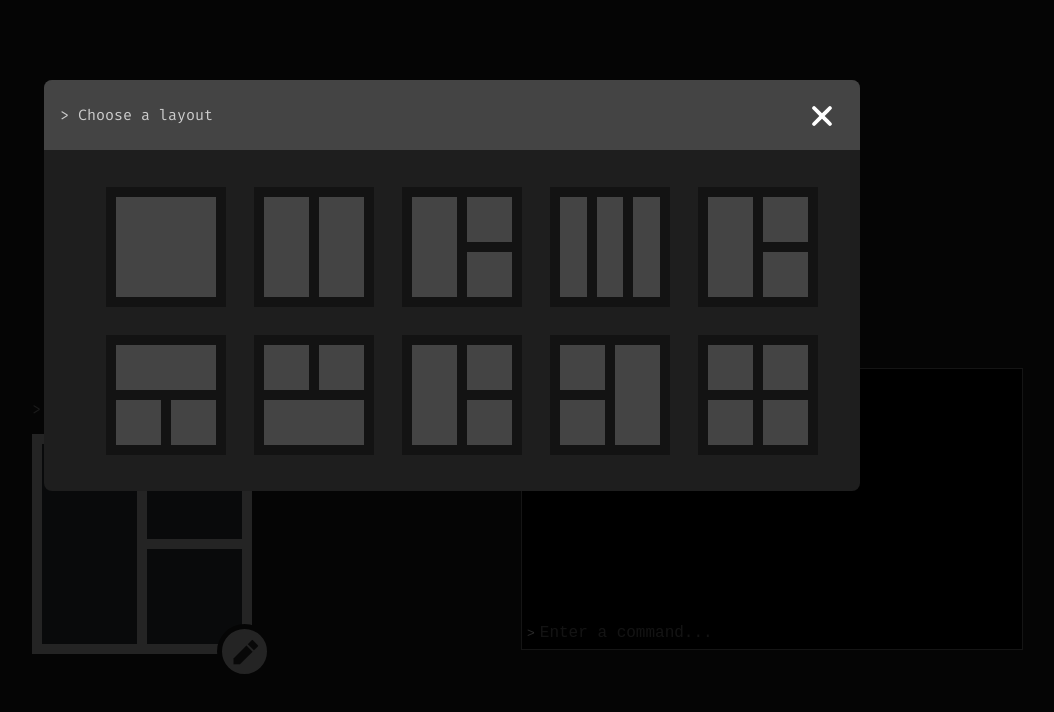
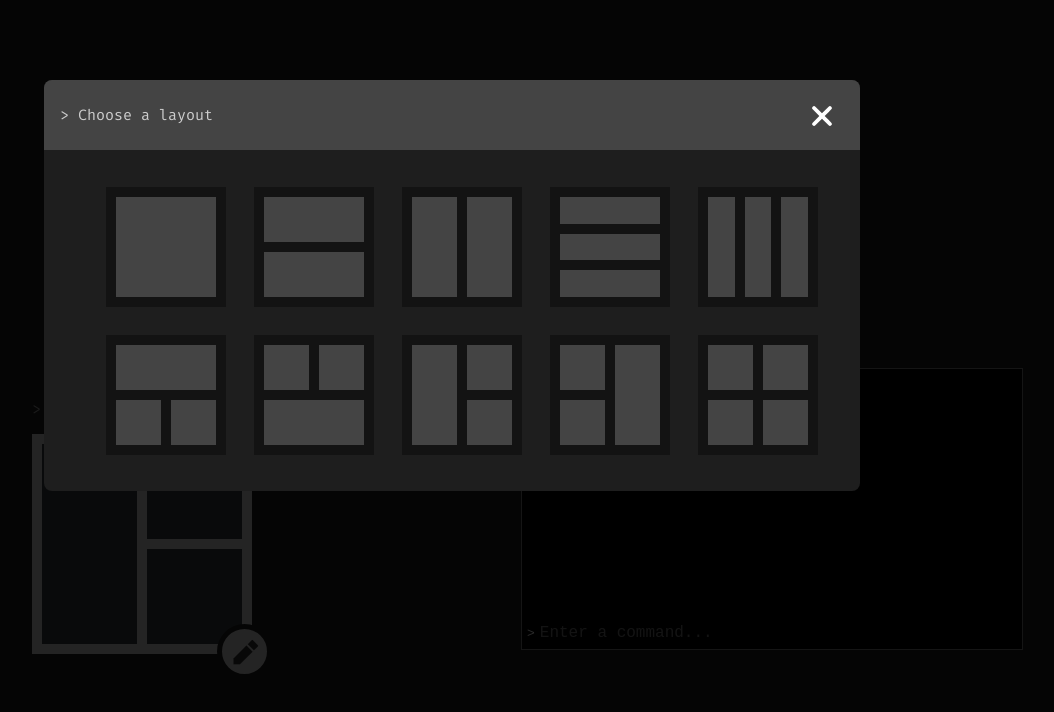
Before and after one commit to apalaciosdev/.bat-grid, an Angular app: page / in a window 1280 px wide. Both pictures are taken after a click on the button 432 px from the left and 651 px from the top of the page. Shown: the top 712 px of the page, without its empty margins (188-1242 px from the left). Built offline with nearby package versions, Linux system fonts and the light colour scheme.

Commit message:
fix layout @switch stuff

```diff
--- a/src/app/components/layout/layout.component.html
+++ b/src/app/components/layout/layout.component.html
@@ -1,16 +1,29 @@
 @switch (layout) {
   @case (layoutType.SINGLE) {
-    <div [class]="block ? 'layout blocked' : 'layout'" [id]="layoutType.SINGLE">
+    <div [class]="block ? 'layout blocked' : 'layout'" [id]="layout">
       <div class="grid"></div>
     </div>
   }
-  @case (layoutType.HORIZONTAL_TWO || layoutType.VERTICAL_TWO) {
+  @case (layoutType.HORIZONTAL_TWO) {
     <div [class]="block ? 'layout blocked' : 'layout'" [id]="layout">
       <div class="grid"></div>
       <div class="grid"></div>
     </div>
   }
-  @case (layoutType.HORIZONTAL_THREE || layoutType.VERTICAL_THREE) {
+  @case (layoutType.VERTICAL_TWO) {
+    <div [class]="block ? 'layout blocked' : 'layout'" [id]="layout">
+      <div class="grid"></div>
+      <div class="grid"></div>
+    </div>
+  }
+  @case (layoutType.HORIZONTAL_THREE) {
+    <div [class]="block ? 'layout blocked' : 'layout'" [id]="layout">
+      <div class="grid"></div>
+      <div class="grid"></div>
+      <div class="grid"></div>
+    </div>
+  }
+  @case (layoutType.VERTICAL_THREE) {
     <div [class]="block ? 'layout blocked' : 'layout'" [id]="layout">
       <div class="grid"></div>
       <div class="grid"></div>
@@ -18,7 +31,7 @@
     </div>
   }
   @case (layoutType.ONE_TOP_TWO_BOTTOM) {
-    <div [class]="block ? 'layout blocked' : 'layout'" [id]="layoutType.ONE_TOP_TWO_BOTTOM">
+    <div [class]="block ? 'layout blocked' : 'layout'" [id]="layout">
       <div class="grid"></div>
       <div class="sub-layout">
         <div class="grid"></div>
@@ -27,7 +40,7 @@
     </div>
   }
   @case (layoutType.TWO_TOP_ONE_BOTTOM) {
-    <div [class]="block ? 'layout blocked' : 'layout'" [id]="layoutType.ONE_TOP_TWO_BOTTOM">
+    <div [class]="block ? 'layout blocked' : 'layout'" [id]="layout">
       <div class="sub-layout">
         <div class="grid"></div>
         <div class="grid"></div>
@@ -36,7 +49,7 @@
     </div>
   }
   @case (layoutType.ONE_LEFT_TWO_RIGHT) {
-    <div [class]="block ? 'layout blocked' : 'layout'" [id]="layoutType.ONE_LEFT_TWO_RIGHT">
+    <div [class]="block ? 'layout blocked' : 'layout'" [id]="layout">
       <div class="grid"></div>
       <div class="sub-layout">
         <div class="grid"></div>
@@ -45,7 +58,7 @@
     </div>
   }
   @case (layoutType.TWO_LEFT_ONE_RIGHT) {
-    <div [class]="block ? 'layout blocked' : 'layout'" [id]="layoutType.TWO_LEFT_ONE_RIGHT">
+    <div [class]="block ? 'layout blocked' : 'layout'" [id]="layout">
       <div class="sub-layout">
         <div class="grid"></div>
         <div class="grid"></div>
@@ -54,7 +67,7 @@
     </div>
   }
   @case (layoutType.FOUR) {
-    <div [class]="block ? 'layout blocked' : 'layout'" [id]="layoutType.FOUR">
+    <div [class]="block ? 'layout blocked' : 'layout'" [id]="layout">
       <div class="sub-layout">
         <div class="grid"></div>
         <div class="grid"></div>
@@ -65,7 +78,6 @@
       </div>
     </div>
   }
-
   @default {
     <div [class]="block ? 'layout blocked' : 'layout'" [id]="layoutType.ONE_LEFT_TWO_RIGHT">
       <div class="grid"></div>
@@ -75,6 +87,4 @@
       </div>
     </div>
   }
-
-
 }
--- a/src/app/components/terminal/terminal.component.html
+++ b/src/app/components/terminal/terminal.component.html
@@ -7,8 +7,8 @@
       <div class="command">
         <div class="command-header">
           <span class="icons">
-            <img src="delete-terminal.svg" alt="Delete command" title="Delete command">
-            <img src="edit-terminal.svg" alt="Edit command" title="Edit command">
+            <img src="delete-terminal.svg" alt="Delete command" title="Delete">
+            <img src="edit-terminal.svg" alt="Edit command" title="Edit">
           </span>
           <span class="command-text">> {{ command }}</span>
         </div>
--- a/src/assets/styles/components/layout.scss
+++ b/src/assets/styles/components/layout.scss
@@ -59,11 +59,11 @@
 }
 
 #horizontal-two, #horizontal-three {
-  flex-direction: row;
+  flex-direction: column;
 }
 
 #vertical-two, #vertical-three {
-  flex-direction: column;
+  flex-direction: row;
 }
 
 #one-top-two-bottom, #two-top-one-bottom {
--- a/src/assets/styles/styles.scss
+++ b/src/assets/styles/styles.scss
@@ -34,11 +34,6 @@ h3 {
 }
 
 
-
-
-
-
-
 app-root {
   section {
     display: flex;
```
